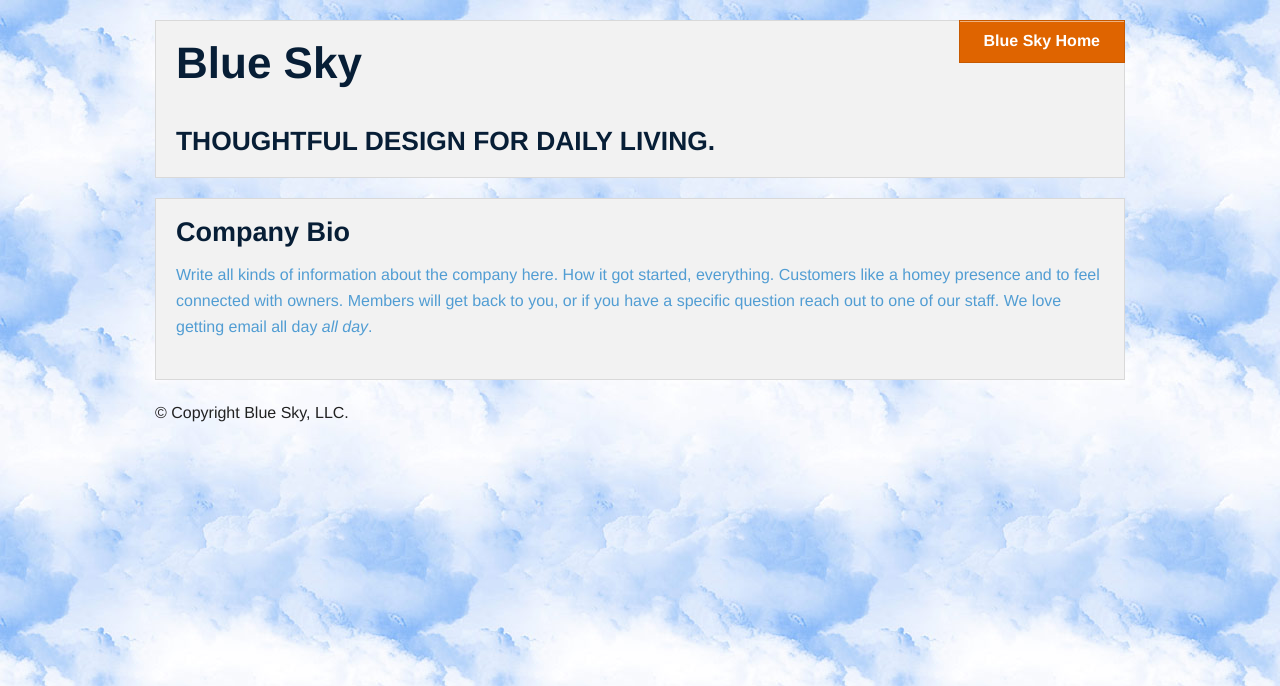
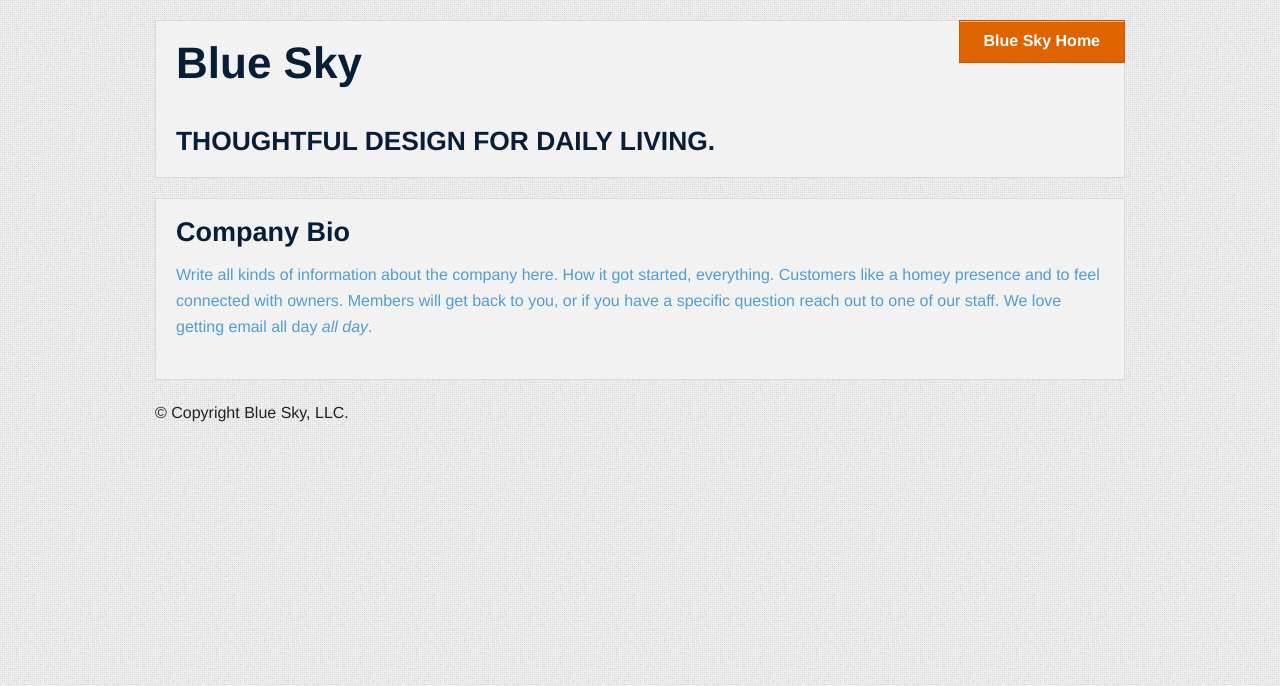
Before and after one commit to addahlbe/Blue-Sky-Dev, a Python web app: template realEstateApp/templates/info.mako in a window 1280 px wide. Shown: the top 686 px of the page. Run offline with Mako, Linux system fonts and the light colour scheme; the template is opened without the code that fills it, so the values that code supplies are empty; some libraries are stand-ins or nearby versions.

Commit message:
changed background

```diff
--- a/realEstateApp/dependencies/contactFoundation.css
+++ b/realEstateApp/dependencies/contactFoundation.css
@@ -10,7 +10,7 @@ body {
   font-size: 100%; }
 
 body {
-  background-image: url('../style/images/BSbg2.jpg');
+  background-image: url('../style/images/squairy_light.png');
   color: #222222;
   padding: 0;
   margin: 0;
```
Also changed, not shown: realEstateApp/templates/home2-exterior.mako (+0 -10 lines).
